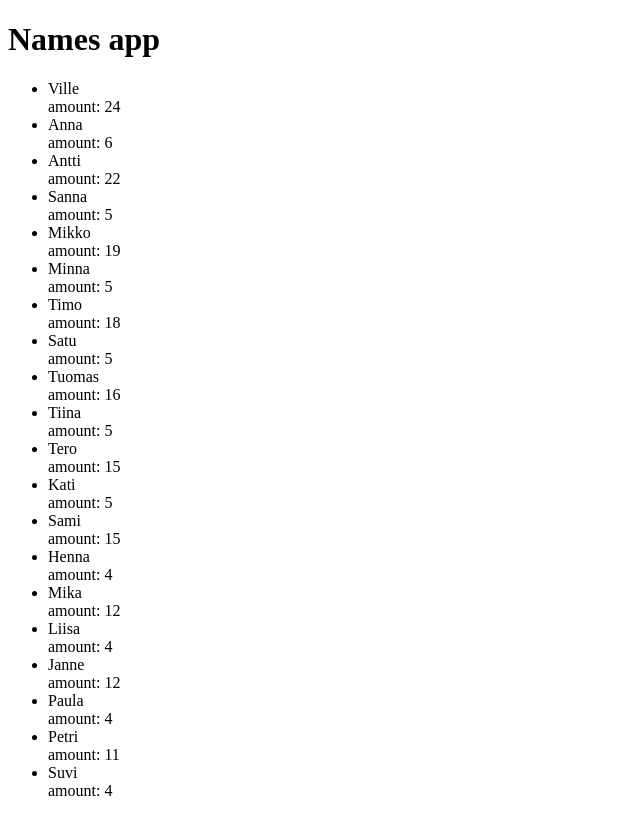
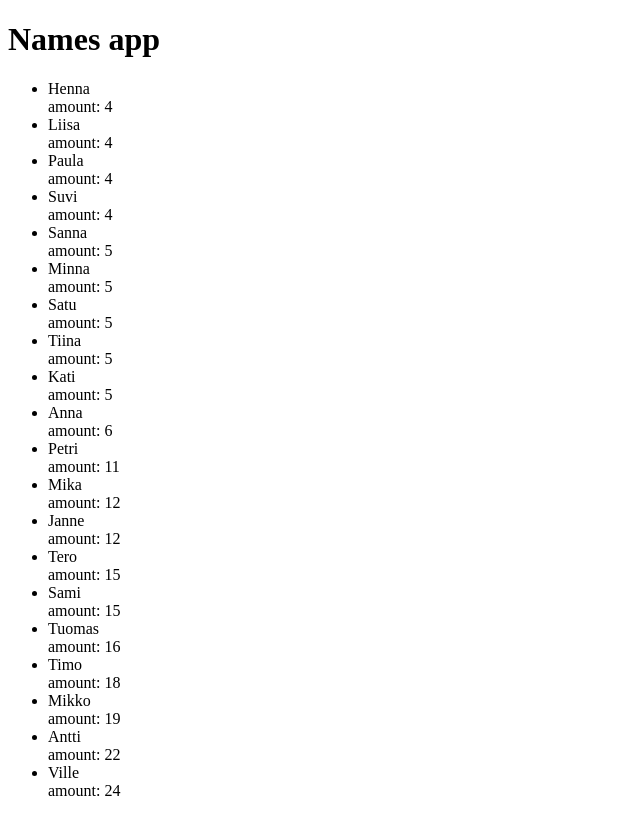
Before and after one commit to Duukkis8D/solita-dev-academy-2021-exercise, a React (Create React App) app: page / in a window 1280 px wide. Shown: the whole page, without its empty margins (0-640 px from the left). Built offline with nearby package versions, Linux system fonts and the light colour scheme; data requests are answered from the project's data file.

Commit message:
names sorted by amount, most popular last

```diff
--- a/src/components/List.js
+++ b/src/components/List.js
@@ -2,9 +2,7 @@ import React from 'react'
 
 const List = ( { names } ) => {
     const sortByAmount = () => {
-        // names-taulukkoa pitäisi ehkä käydä läpi foreach-loopissa ja tehdä uusi järjestetty taulukko.
-        names.sort(( a, b ) => a - b )
-        console.log( names )
+        names.sort(( a, b ) => a.amount - b.amount )
         return names
     }
 
```
